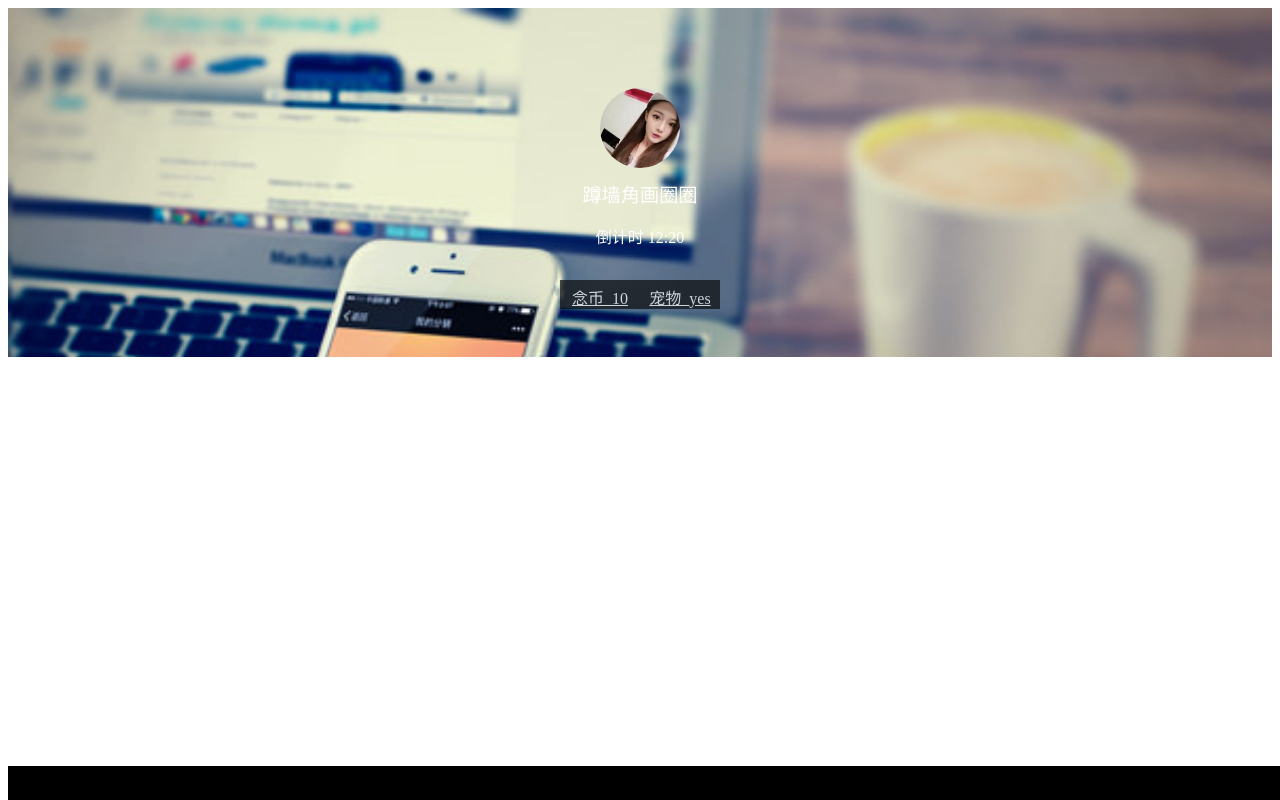
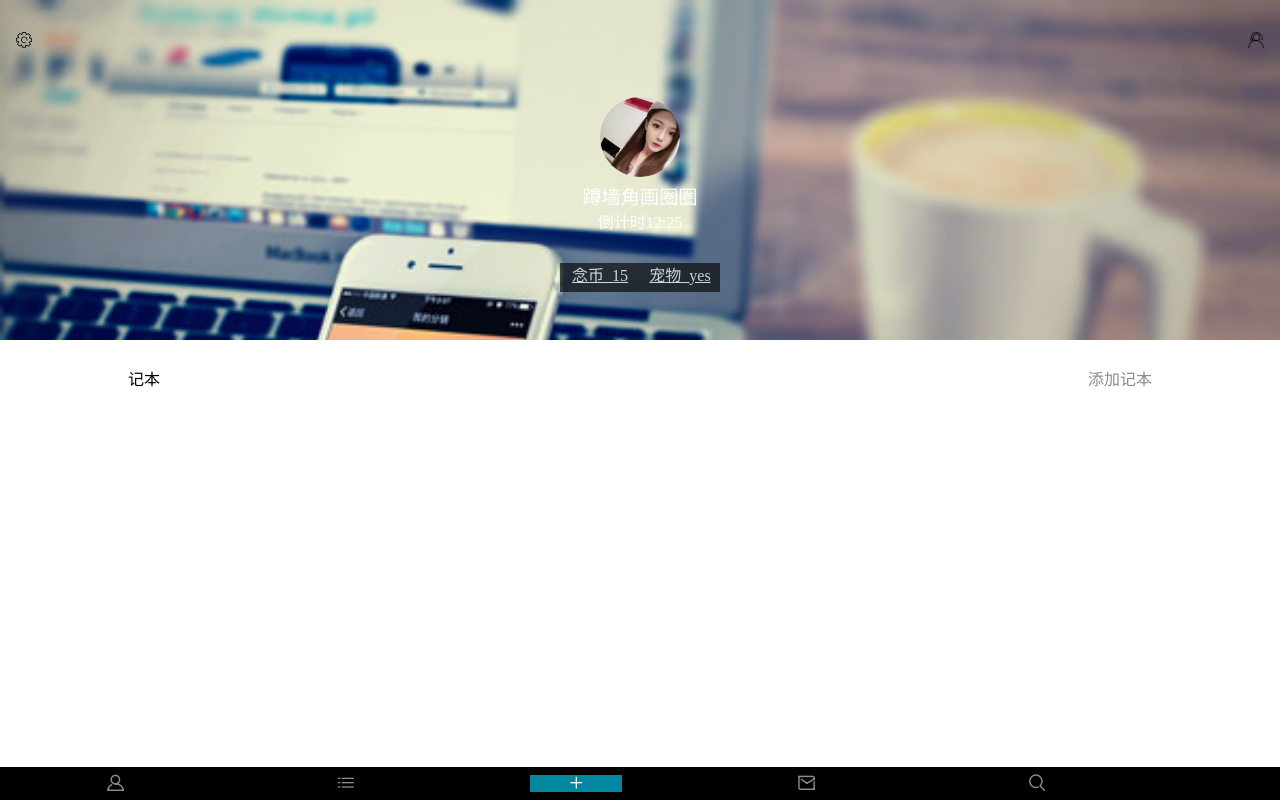
Before and after one commit to reizYe/nianApp-vue, a Vue app: page /#/ in a window 1280 px wide. Built offline with nearby package versions, Linux system fonts and the light colour scheme.

Commit message:
绑定数据

```diff
--- a/src/App.vue
+++ b/src/App.vue
@@ -18,7 +18,9 @@
 
         <div class="tab-item">
           <router-link to="/adds">
-            <div class="addbutton"><i class="iconfont icon-add"></i></div>
+            <div class="addbutton">
+              <i class="iconfont icon-add"></i>
+            </div>
           </router-link>
         </div>
 
@@ -88,5 +90,4 @@ footer>div>div {
   width: 100%;
   height: 3rem;
 }
-
 </style>
--- a/src/components/home/home.vue
+++ b/src/components/home/home.vue
@@ -1,6 +1,5 @@
 <template>
     <div>
-
         <header class="home-header">
             <nav>
                 <span class="iconfont icon-set"></span>
@@ -8,12 +7,12 @@
             </nav>
             <section class="home-userinfo">
                 <div class="home-image"></div>
-                <p>蹲墙角画圈圈</p>
-                <p>倒计时 12:20</p>
+                <p>{{name}}</p>
+                <p>倒计时{{time}}</p>
                 <article>
                     <div>
                         <a>念币&nbsp;
-                            <span>10</span>
+                            <span>{{money}}</span>
                         </a>
                     </div>
                     <div>
@@ -24,13 +23,41 @@
                 </article>
             </section>
         </header>
+        <section>
 
+            <div class="home-container">
+
+                <div class="ctnhead">
+                    <span>记本</span>
+                    <span>添加记本</span>
+                </div>
+
+                <article class="ctnbody">
+                    <div>
+                        <div>
+                            <!--ui-sref="basic/basicdaily/{{item.id}}"-->
+                            <!-- <a href="#/basic/basicdaily/{{item.id}}"><img ng-src="{{item.img}}" class="containerbody-img"></a> -->
+                        </div>
+                        <p></p>
+                    </div>
+                </article>
+
+            </div>
+        </section>
     </div>
 </template>
 
 
 <script>
 export default {
+    name:'App',
+    data(){
+        return{
+            name:'蹲墙角画圈圈',
+            time:'12:25',
+            money:15
+        }
+    }
 }
 </script>
 
@@ -88,4 +115,56 @@ export default {
     text-decoration: underline;
     margin: .3rem 0;
 }
+
+.home-container {
+    margin: 2rem 10%;
+}
+
+
+/*.containerhead{*/
+
+
+/*margin: 0 10%;*/
+
+
+/*}*/
+
+.ctnhead>span:first-child {
+    font-weight: 500;
+    display: inline-block;
+}
+
+.ctnhead>span:last-child {
+    color: #8c8c8c;
+    /* display: inline-block; */
+    float: right;
+}
+
+.ctnbody {
+    /*margin-top: 1rem;*/
+    /*margin: 1rem 10%;*/
+    margin: 1rem -1.5rem 0 -1rem;
+}
+
+.ctnbody>div {
+    display: inline-block;
+    text-align: center;
+    width: 32%;
+    margin-top: 1rem;
+}
+
+.containerbody-img {
+    /*background: url("../img/p1.png");*/
+    background-size: contain;
+    display: inline-block;
+    text-align: center;
+    width: 5rem;
+    height: 5rem;
+}
+
+.ctnbody p {
+    text-align: center;
+    margin: .5rem 0;
+}
+
 </style>
--- a/src/main.js
+++ b/src/main.js
@@ -5,17 +5,19 @@ import App from './App'
 // import router from './router'
 import Router from 'vue-router'
 // import '../src/assets/common/iconfont.css'
-// import '../src/assets/css/reset.css'
+import '../src/assets/css/reset.css'
 import home from './components/home/home.vue'
 import menu from './components/menu/menu.vue'
 import adds from './components/adds/adds.vue'
 import message from './components/message/message.vue'
 import search from './components/search/search.vue'
 Vue.config.productionTip = false
-// import Element from 'element-ui'
+import Element from 'element-ui'
+require('../src/assets/common/iconfont.css')
+// require('../src/assets/css/reset.css')
 // import 'element-ui/lib/theme-default/index.css'
 Vue.use(Router)
-// Vue.use(Element)
+Vue.use(Element)
 /* eslint-disable no-new */
 // let app = Vue.extend(App)
 // let vuerouter = new Router()
```
Also changed, not shown: package.json (+20 -19 lines), 1 other file (tests, documents, lock files or other folders).
